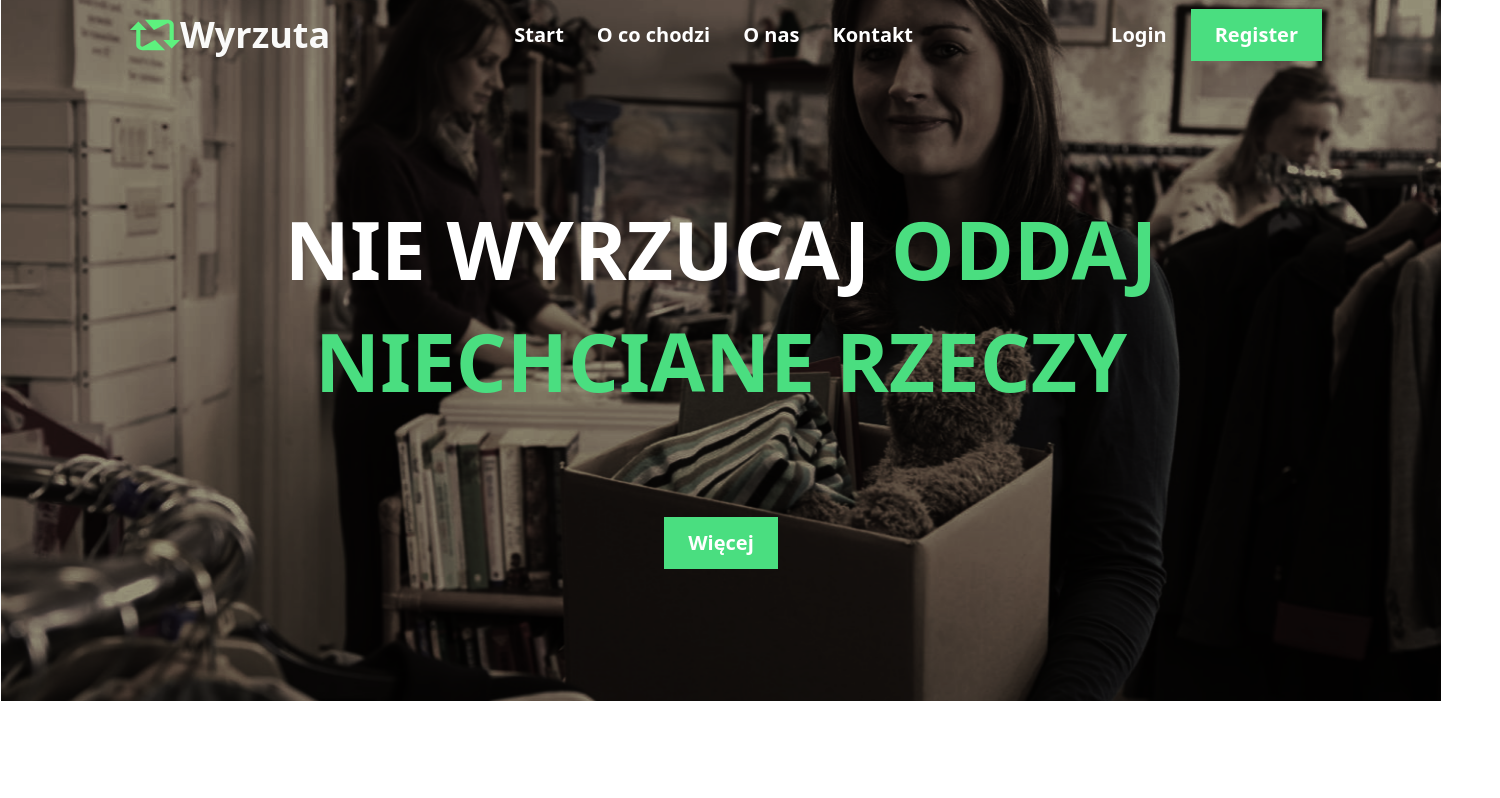
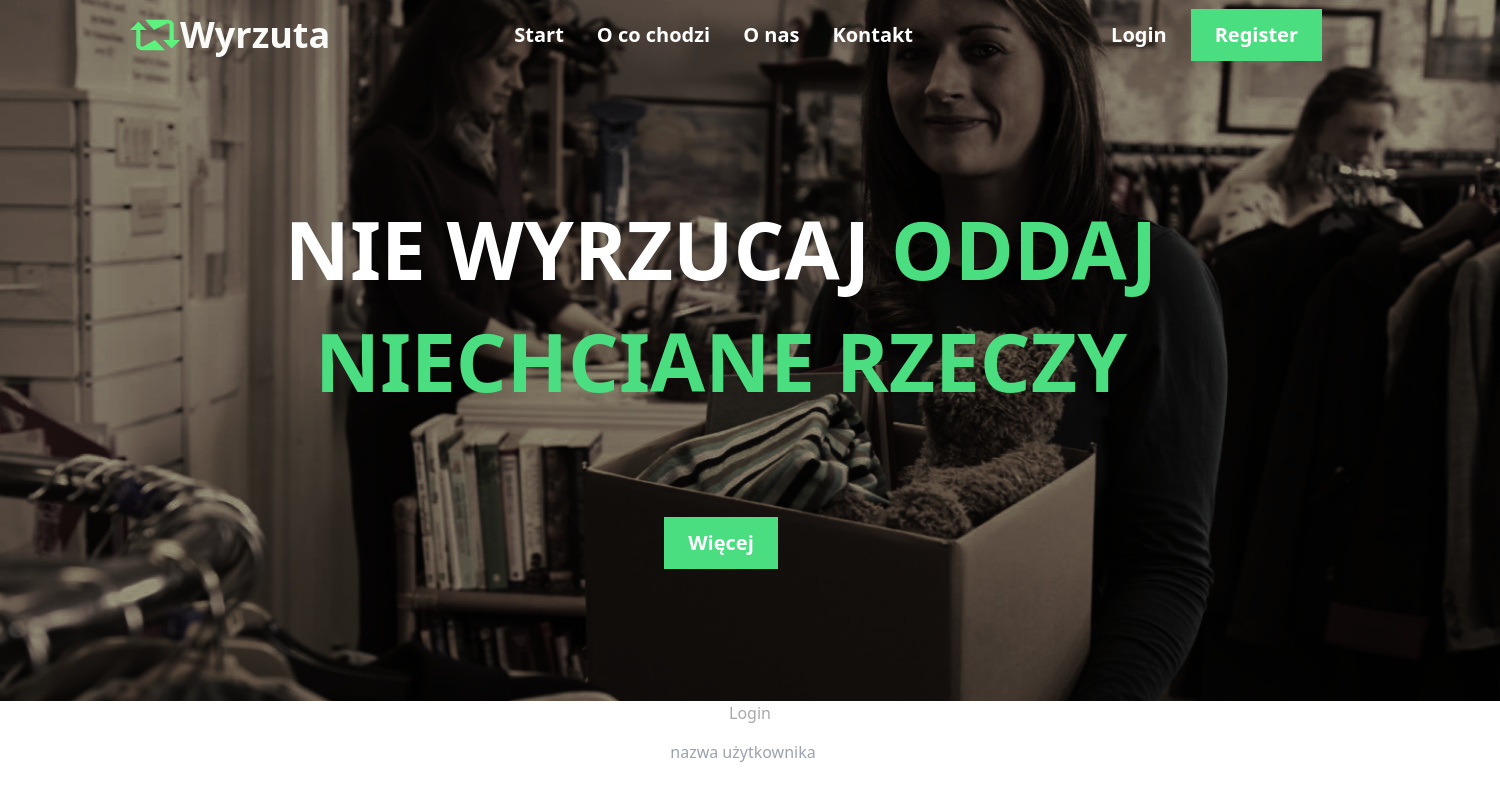
Before and after one commit to tomizdebski/WYRZUTA_APP, a React (Create React App) app: page /login in a window 1280 px wide. Shown: the top 798 px of the page, 1500 px wide, since content can reach past the window. Built offline with nearby package versions, Linux system fonts and the light colour scheme; a web font is replaced by a local one; what google-maps-react, react-dotenv would draw is missing.

Commit message:
fix-navbar

```diff
--- a/src/App.js
+++ b/src/App.js
@@ -1,4 +1,3 @@
-
 
 import {Route, Routes} from "react-router-dom";
 import {UserContextProvider} from "./UserContext";
@@ -22,8 +21,8 @@ import { GoogleApiWrapper } from 'google-maps-react';
 function App() {
   return (
 
-    <div className="flex items-center ">
-      <div className="flex items-center ">
+
+      <div className="container">
         <UserContextProvider>
           <Routes>
             <Route path="/" element={<Layout />}>
@@ -42,7 +41,7 @@ function App() {
           </Routes>
         </UserContextProvider>
       </div>
-    </div>
+
   );
 }
 
--- a/src/components/Layout.jsx
+++ b/src/components/Layout.jsx
@@ -5,7 +5,7 @@ import {Outlet} from "react-router-dom";
 export default function Layout() {
 
   return (
-    <main className="flex flex-col align-center ">
+    <main className="mx-auto">
       <Navbar />
       <Outlet />
       <Footer />
--- a/src/components/Navbar/Navbar.jsx
+++ b/src/components/Navbar/Navbar.jsx
@@ -19,9 +19,9 @@ function Navbar() {
   const username = userInfo?.username;
 
   return (
-    <div className="flex w-[1440px] h-[2255px] relative bg-white">
+  <div className="flex w-[1500px] h-[701px] relative bg-white ">
       <img
-        className="w-[1440px] h-[701px] left-[1px] top-0 absolute"
+        className="w-[1500px] h-[701px] left-[0px] top-0 absolute "
         src="Hero.png"
       />
       <div className="w-[1202px] h-[569px] left-[120px] top-0 absolute flex-col justify-between items-center inline-flex">
--- a/src/index.css
+++ b/src/index.css
@@ -3,3 +3,12 @@
 @tailwind base;
 @tailwind components;
 @tailwind utilities;
+
+
+
+.container {
+    display: flex;
+    margin: auto;
+    width: 100%;
+
+}
```
